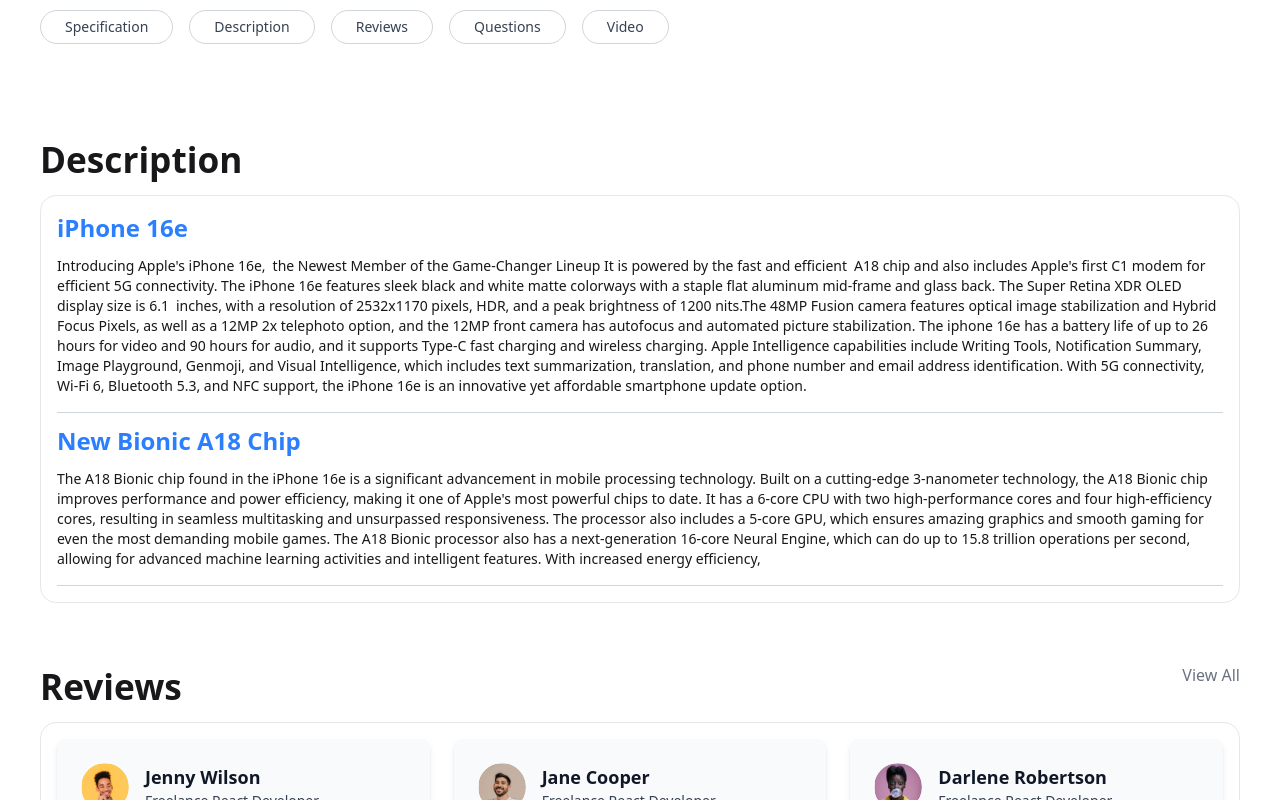
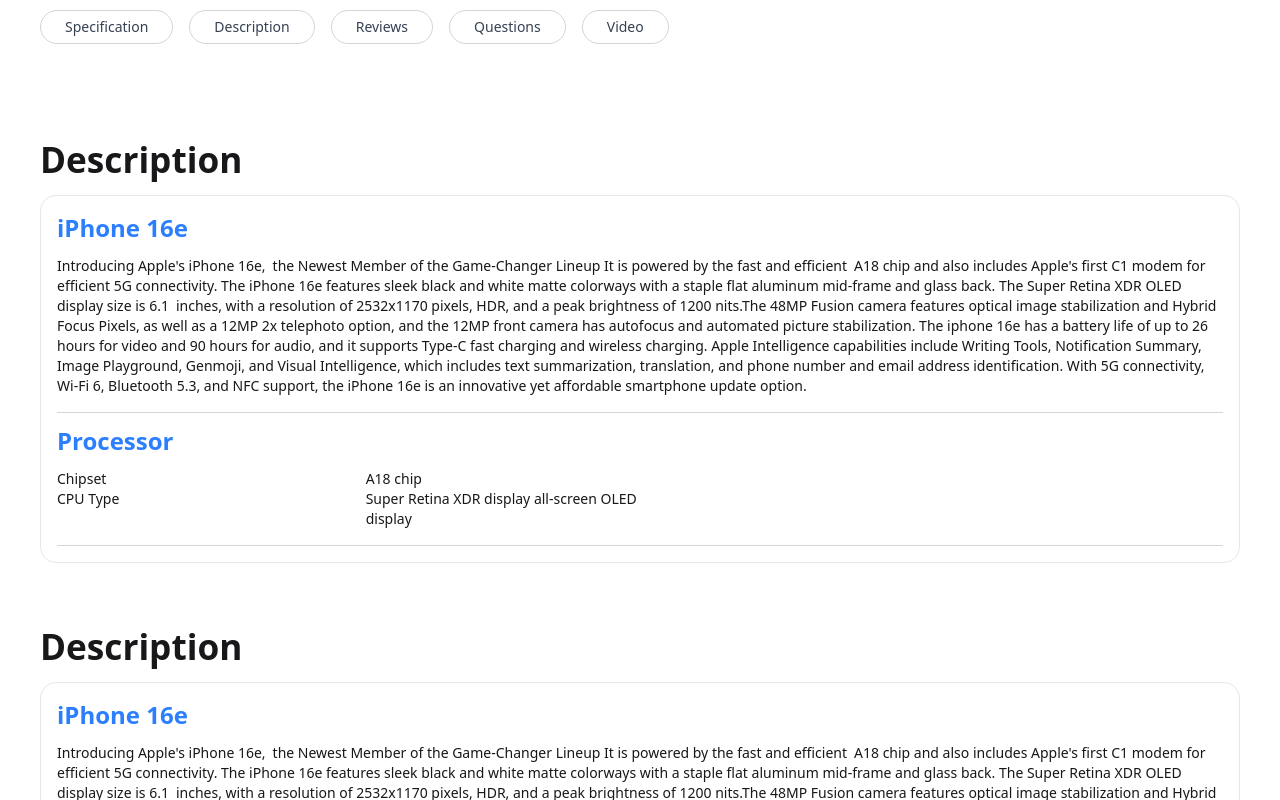
Before and after one commit to kayesmahmud000/fast-dokan, a Next.js app: page /products/1 in a window 1280 px wide. Shown: the part 980-1780 px from the top of the page. Built offline with nearby package versions, Linux system fonts and the light colour scheme.

Commit message:
adding the specification

```diff
--- a/src/components/custom/productPage/productDetailsPage/ProductDetailsContents.jsx
+++ b/src/components/custom/productPage/productDetailsPage/ProductDetailsContents.jsx
@@ -71,6 +71,57 @@
               {category}
             </button>
           ))}
+        </div>
+
+        <div className="flex flex-col gap-3">
+          <h1 className="font-semibold text-2xl md:text-[2.2rem]">
+            Description
+          </h1>
+          <div className="p-4 border-gray-200 border rounded-2xl flex flex-col gap-3">
+            <div className="grid gap-3">
+              <h2 className="text-blue-500 text-xl font-semibold md:text-2xl">
+                iPhone 16e
+              </h2>
+              <p className="text-sm md:text-md pb-4 border-b border-gray-300">
+                Introducing Apple's iPhone 16e, the Newest Member of the
+                Game-Changer Lineup It is powered by the fast and efficient A18
+                chip and also includes Apple&apos;s first C1 modem for efficient
+                5G connectivity. The iPhone 16e features sleek black and white
+                matte colorways with a staple flat aluminum mid-frame and glass
+                back. The Super Retina XDR OLED display size is 6.1 inches, with
+                a resolution of 2532x1170 pixels, HDR, and a peak brightness of
+                1200 nits.The 48MP Fusion camera features optical image
+                stabilization and Hybrid Focus Pixels, as well as a 12MP 2x
+                telephoto option, and the 12MP front camera has autofocus and
+                automated picture stabilization. The iphone 16e has a battery
+                life of up to 26 hours for video and 90 hours for audio, and it
+                supports Type-C fast charging and wireless charging. Apple
+                Intelligence capabilities include Writing Tools, Notification
+                Summary, Image Playground, Genmoji, and Visual Intelligence,
+                which includes text summarization, translation, and phone number
+                and email address identification. With 5G connectivity, Wi-Fi 6,
+                Bluetooth 5.3, and NFC support, the iPhone 16e is an innovative
+                yet affordable smartphone update option.
+              </p>
+            </div>
+            <div className="grid gap-3">
+              <h2 className="text-blue-500 text-xl font-semibold md:text-2xl">
+                Processor
+              </h2>
+              <div className="grid text-sm md:text-md pb-4 border-b border-gray-300">
+                <div className="grid-cols-2 grid md:grid-cols-3 md:pr-60">
+                  <span className="w-fit">Chipset</span>
+                  <span>A18 chip</span>
+                </div>
+                <div className="grid-cols-2 grid md:grid-cols-3 md:pr-60">
+                  <span className="w-fit">CPU Type</span>
+                  <span>
+                    Super Retina XDR display {"all‑screen"} OLED display
+                  </span>
+                </div>
+              </div>
+            </div>
+          </div>
         </div>
 
         <div className="flex flex-col gap-3">
```
